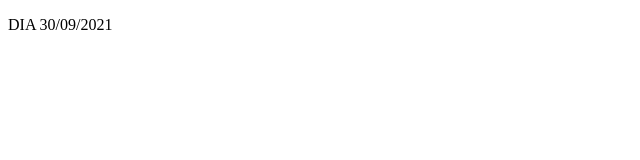
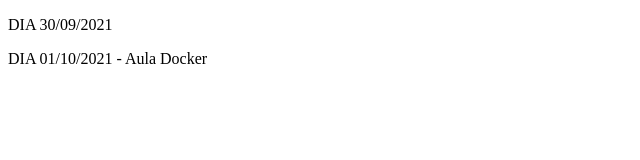
Before and after one commit to instrutorfabio/aula-git-oficial, a plain HTML site: page index.html in a window 1280 px wide. Shown: the whole page, without its empty margins (0-640 px from the left). Drawn offline with Linux system fonts and the light colour scheme.

Commit message:
aula docker

```diff
--- a/index.html
+++ b/index.html
@@ -8,5 +8,6 @@
 </head>
 <body>
     <p>DIA 30/09/2021</p>
+    <p>DIA 01/10/2021 - Aula Docker</p>
 </body>
 </html>
```
